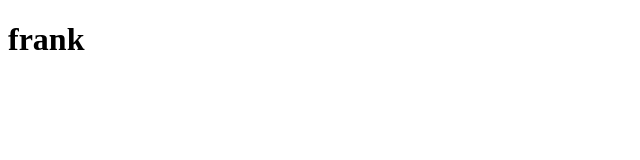
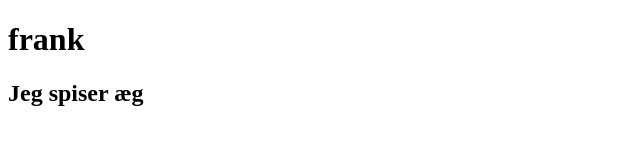
Before and after one commit to fred52h3/Fred-erik, a plain HTML site: page Index.html in a window 1280 px wide. Shown: the whole page, without its empty margins (0-640 px from the left). Drawn offline with Linux system fonts and the light colour scheme.

Commit message:
Update Index.html

```diff
--- a/Index.html
+++ b/Index.html
@@ -7,5 +7,6 @@
 </head>
 <body>
     <h1>frank</h1>
+    <h2>Jeg spiser æg</h2>
 </body>
 </html>
```
